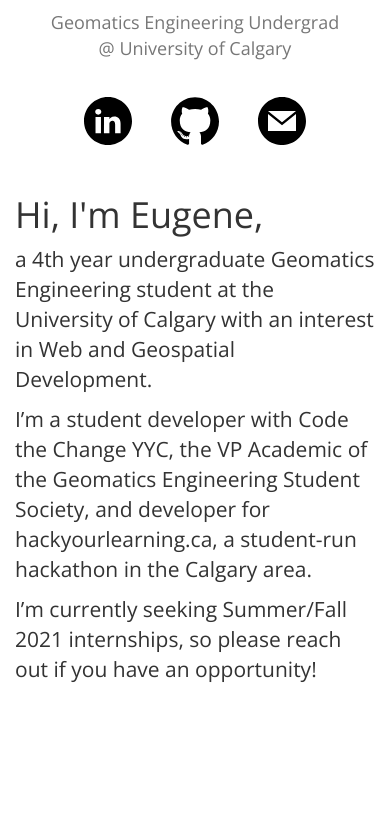
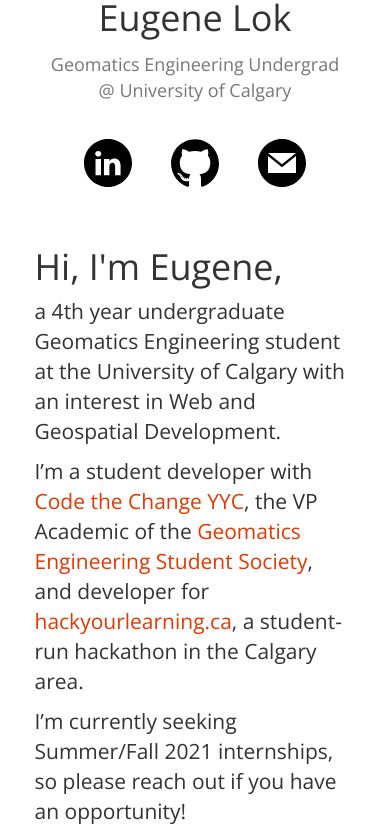
Before and after one commit to eugene-lok/ENGO551-Project0, a plain HTML site: page index.html in a window 390 px wide. Shown: the part 486-1322 px from the top of the page. Before the commit the page ends 1180 px from the top, so only its background shows below. Drawn offline with nearby package versions, Linux system fonts and the light colour scheme; a script that the page names is missing.

Commit message:
Fix space and links for home page

```diff
--- a/index.html
+++ b/index.html
@@ -71,18 +71,21 @@
         </div>
 
         <div class = "col-lg-8 section-bio">
+            <div class = "section-bio-container">
                 <h3>Hi, I'm Eugene,</h3>
                 <p>a 4th year undergraduate Geomatics Engineering student at the University of Calgary with an
                     interest in Web and Geospatial Development.
                 </p>
                 <p>
-                I’m a student developer with Code the Change YYC,
-                the VP Academic of the Geomatics Engineering Student Society, and developer for hackyourlearning.ca,
+                    I’m a student developer with <a href = "https://codethechangeyyc.ca/">Code the Change YYC</a>,
+                    the VP Academic of the <a href = "https://essucalgary.com/about/departments/gess/" target = "_blank">Geomatics Engineering Student Society</a>,
+                    and developer for <a href = "https://hackyourlearning.ca/">hackyourlearning.ca</a>,
                     a student-run hackathon in the Calgary area.
                 </p>
                 <p>
                     I’m currently seeking Summer/Fall 2021 internships, so please reach out if you have an opportunity!
                 </p>
+            </div>
         </div>
             <!-- Bootstrap core JavaScript
         ================================================== -->
--- a/src/index.scss
+++ b/src/index.scss
@@ -18,6 +18,7 @@ body {
     height: 100%;
     background-color: var(--white);
     font-family: 'Open Sans';
+    overflow-x: hidden;
 }
 
 .container {
@@ -50,12 +51,6 @@ body {
 }
 
 @media (max-width: 1200px) {
-    .container {
-        text-align: center;
-    }
-    .navbar-header {
-
-    }
     .navbar-collapse {
         text-align: center;
     }
--- a/src/stylesheets/Home.scss
+++ b/src/stylesheets/Home.scss
@@ -14,6 +14,7 @@ svg:hover {
 }
 
 .section-about {
+    padding-top: 5vh;
     display: flex;
     justify-content: center;
     text-align: center;
@@ -25,6 +26,10 @@ svg:hover {
     h1 {
         padding-top: 20px;
     }
+}
+
+.section-about-container {
+    width: 300px;
 }
 
 .social-icons {
@@ -42,8 +47,21 @@ svg:hover {
     p {
         font-size: 21px;
     }
+    a {
+        color: $orange;
+    }
+    a:hover {
+        color: $orange-dark;
+        text-decoration: none;
+    }
 }
 
-.section-about-container {
-    width: 300px;
+.section-bio-container {
+    padding: 0px 5vw 0px 5vw;
 }
+
+@media (max-width: 1200px) {
+    .section-bio {
+        margin-top: 10px;
+    }
+}
```
Also changed, not shown: src/index.css, src/stylesheets/Home.css. Lines whose indentation alone changed are shown as unchanged.
